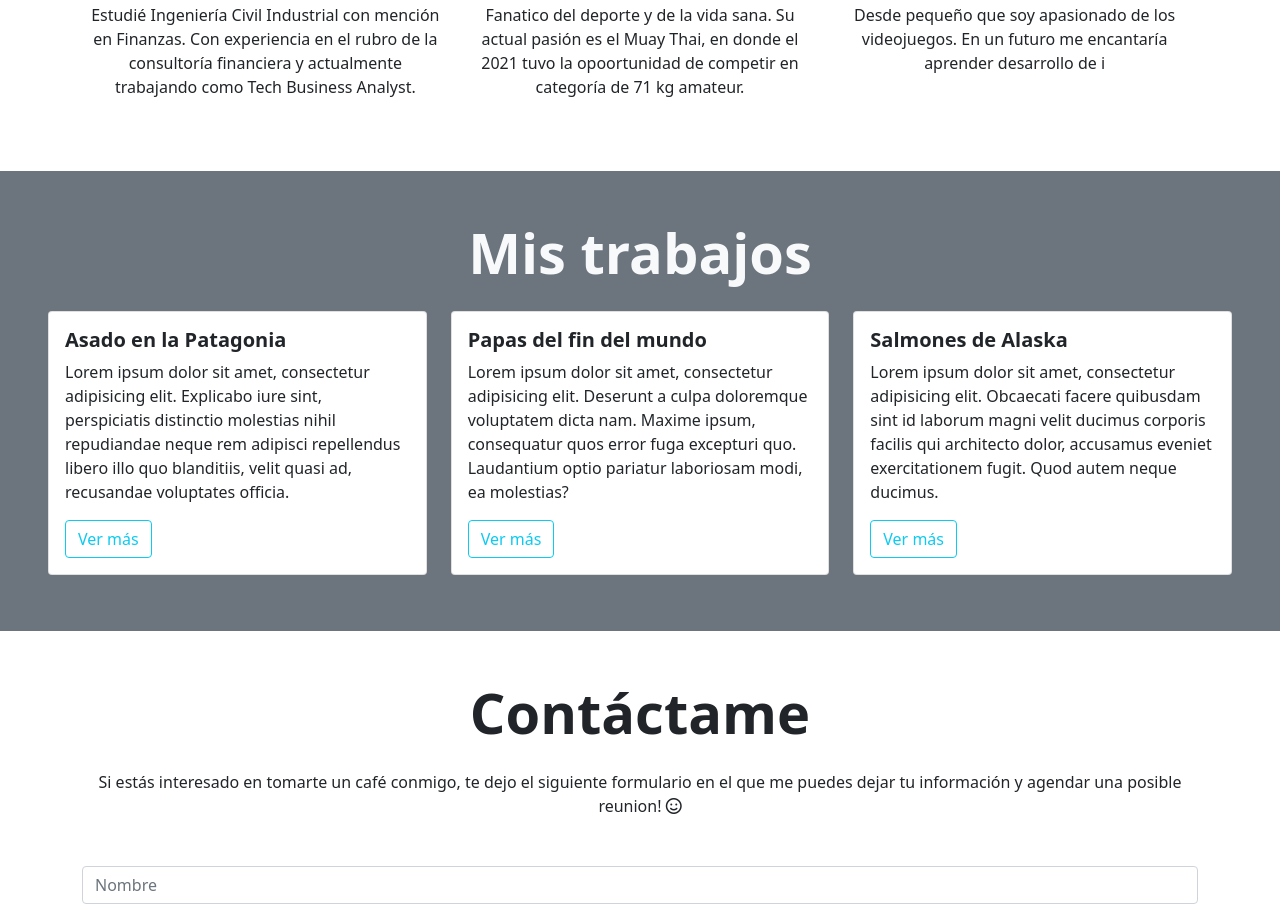
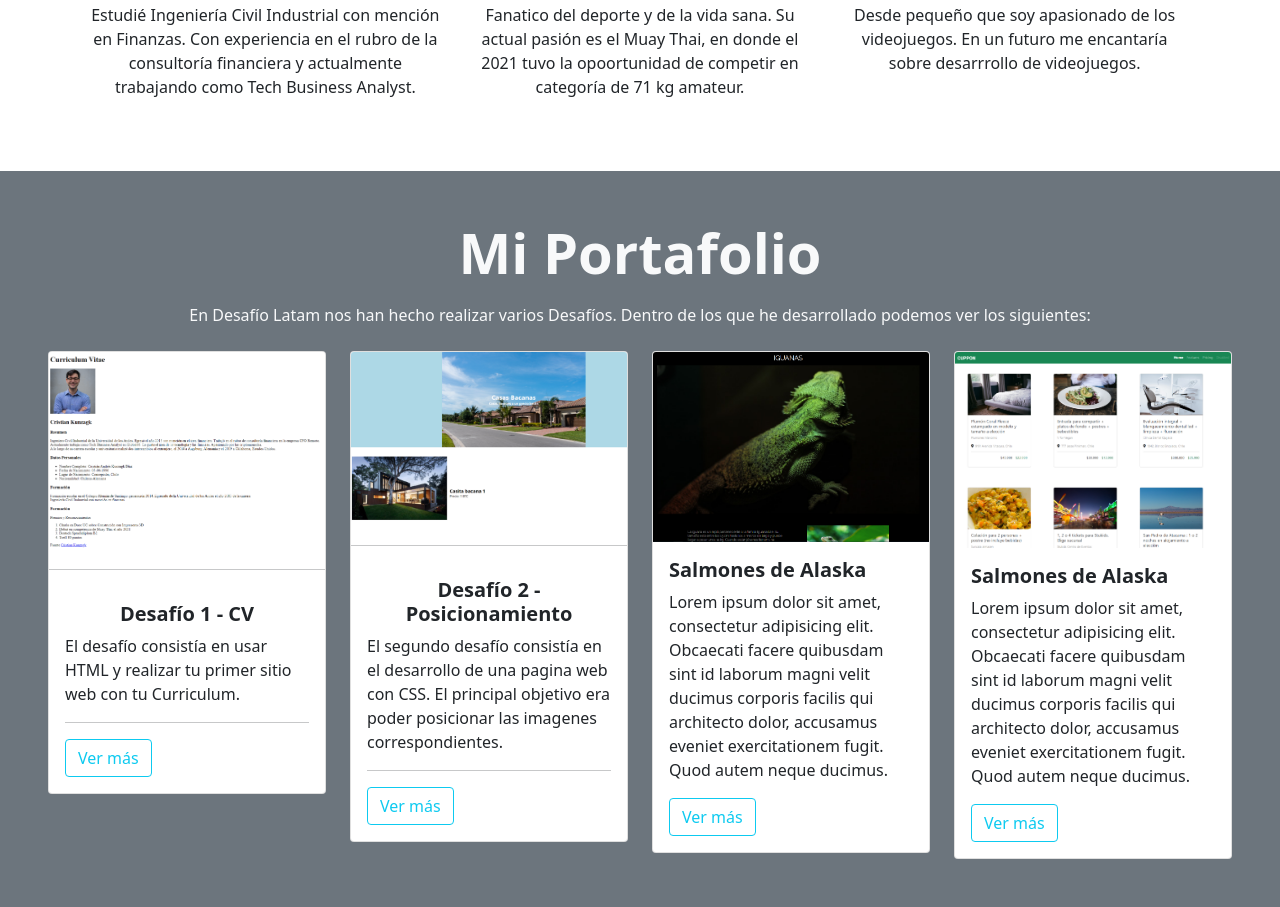
Before and after one commit to rodrigandres/kunzagk.github.io, a plain HTML site: page index.html in a window 1280 px wide. Shown: the part 923-1830 px from the top of the page. Drawn offline with nearby package versions, Linux system fonts and the light colour scheme.

Commit message:
tercer commit

```diff
--- a/index.html
+++ b/index.html
@@ -86,7 +86,7 @@
                 <i class="fa-solid fa-gamepad fa-3x my-3"></i>
                 <h3 class="my-3 fw-bold">Gamer</h3>
                 <p class="my-3">
-                    Desde pequeño que soy apasionado de los videojuegos. En un futuro me encantaría aprender desarrollo de i
+                    Desde pequeño que soy apasionado de los videojuegos. En un futuro me encantaría sobre desarrrollo de videojuegos.
                 </p>
             </div>
         </div>
@@ -95,19 +95,53 @@
 
     <section class="my-5 p-5 bg-secondary">
 
-        <h2 class="display-4 fw-bold text-center text-light mb-3">Mis trabajos</h2>
+        <h2 class="display-4 fw-bold text-center text-light mb-3">Mi Portafolio</h2>
+        <p class ="display-10 text-center text-light mb-3">En Desafío Latam nos han hecho realizar varios Desafíos. Dentro de los que he desarrollado podemos ver los siguientes:</p>
 
         <div class="row">
-            <div class="col-12 col-sm-4 py-2">
+            <div class="col-12 col-sm-3 py-2">
                 <div class="card">
-                    <div class="image-top" style="background-image: url(assets/img/card-1.jpg)"></div>
+                    <img src="assets/img/foto-d1.png" class="card-img-top" alt="Desafío 1">
+                    <hr>
                     <div class="card-body">
-                        <h5 class="card-title fw-bold">Asado en la Patagonia</h5>
+                        <h5 class="card-title fw-bold text-center ">Desafío 1 - CV</h5>
+                        <p class="card-text">
+                            El desafío consistía en usar HTML y realizar tu primer sitio web con tu Curriculum.
+                        </p>
+                        <hr>
+                        <button type="button" class="btn btn-outline-info">
+                            Ver más
+                        </button>
+                    </div>
+                </div>
+            </div>
+            <div class="col-12 col-sm-3 py-2">
+                <div class="card" style = "height: 300 px;">
+                    <img src="assets/img/foto-d2.png" class="card-img-top" alt="Desafío 2">
+                    <hr>
+                    <div class="card-body">
+                        <h5 class="card-title fw-bold text-center">Desafío 2 - Posicionamiento</h5>
+                        <p class="card-text">
+                            El segundo desafío consistía en el desarrollo de una pagina web con CSS. El principal objetivo
+                            era poder posicionar las imagenes correspondientes.
+                        </p>
+                        <hr>
+                        <button type="button" class="btn btn-outline-info">
+                            Ver más
+                        </button>
+                    </div>
+                </div>
+            </div>
+            <div class="col-12 col-sm-3 py-2">
+                <div class="card">
+                    <img src="assets/img/foto-d3.png" class="card-img-top" alt="Desafío 3">
+                    <div class="card-body">
+                        <h5 class="card-title fw-bold">Salmones de Alaska</h5>
                         <p class="card-text">
                             Lorem ipsum dolor sit amet, consectetur adipisicing elit.
-                            Explicabo iure sint, perspiciatis distinctio molestias nihil
-                            repudiandae neque rem adipisci repellendus libero illo quo
-                            blanditiis, velit quasi ad, recusandae voluptates officia.
+                            Obcaecati facere quibusdam sint id laborum magni velit ducimus
+                            corporis facilis qui architecto dolor, accusamus eveniet
+                            exercitationem fugit. Quod autem neque ducimus.
                         </p>
                         <button type="button" class="btn btn-outline-info">
                             Ver más
@@ -115,26 +149,9 @@
                     </div>
                 </div>
             </div>
-            <div class="col-12 col-sm-4 py-2">
+            <div class="col-12 col-sm-3 py-2">
                 <div class="card">
-                    <div class="image-top" style="background-image: url(assets/img/card-2.jpg)"></div>
-                    <div class="card-body">
-                        <h5 class="card-title fw-bold">Papas del fin del mundo</h5>
-                        <p class="card-text">
-                            Lorem ipsum dolor sit amet, consectetur adipisicing elit.
-                            Deserunt a culpa doloremque voluptatem dicta nam. Maxime ipsum,
-                            consequatur quos error fuga excepturi quo. Laudantium optio
-                            pariatur laboriosam modi, ea molestias?
-                        </p>
-                        <button type="button" class="btn btn-outline-info">
-                            Ver más
-                        </button>
-                    </div>
-                </div>
-            </div>
-            <div class="col-12 col-sm-4 py-2">
-                <div class="card">
-                    <div class="image-top" style="background-image: url(assets/img/card-3.jpg)"></div>
+                    <img src="assets/img/foto-d4.png" class="card-img-top" alt="Desafío 4">
                     <div class="card-body">
                         <h5 class="card-title fw-bold">Salmones de Alaska</h5>
                         <p class="card-text">
@@ -150,6 +167,8 @@
                 </div>
             </div>
         </div>
+
+
 
     </section>
 
```
Also changed, not shown: assets/css/style.css (line endings or trailing spaces), assets/img/foto-d1.png (added), assets/img/foto-d2.png (added), assets/img/foto-d3.png (added), assets/img/foto-d4.png (added).
